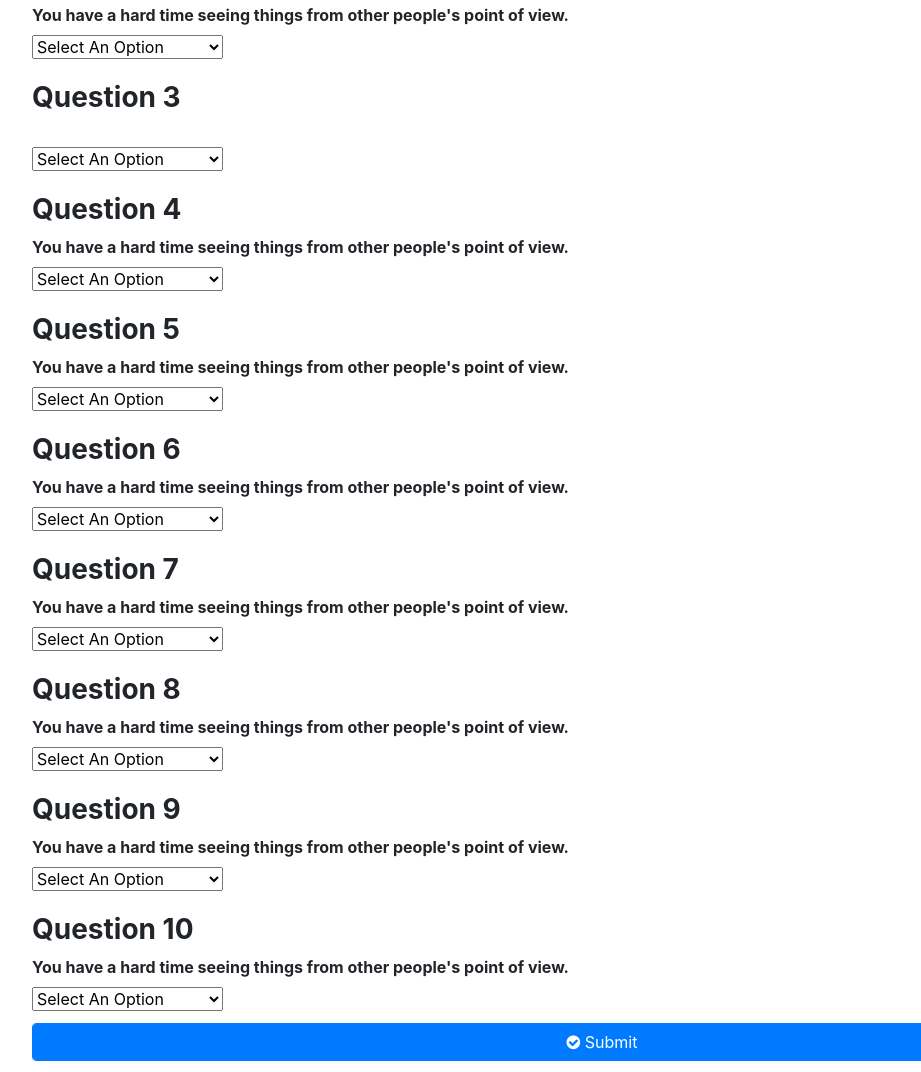
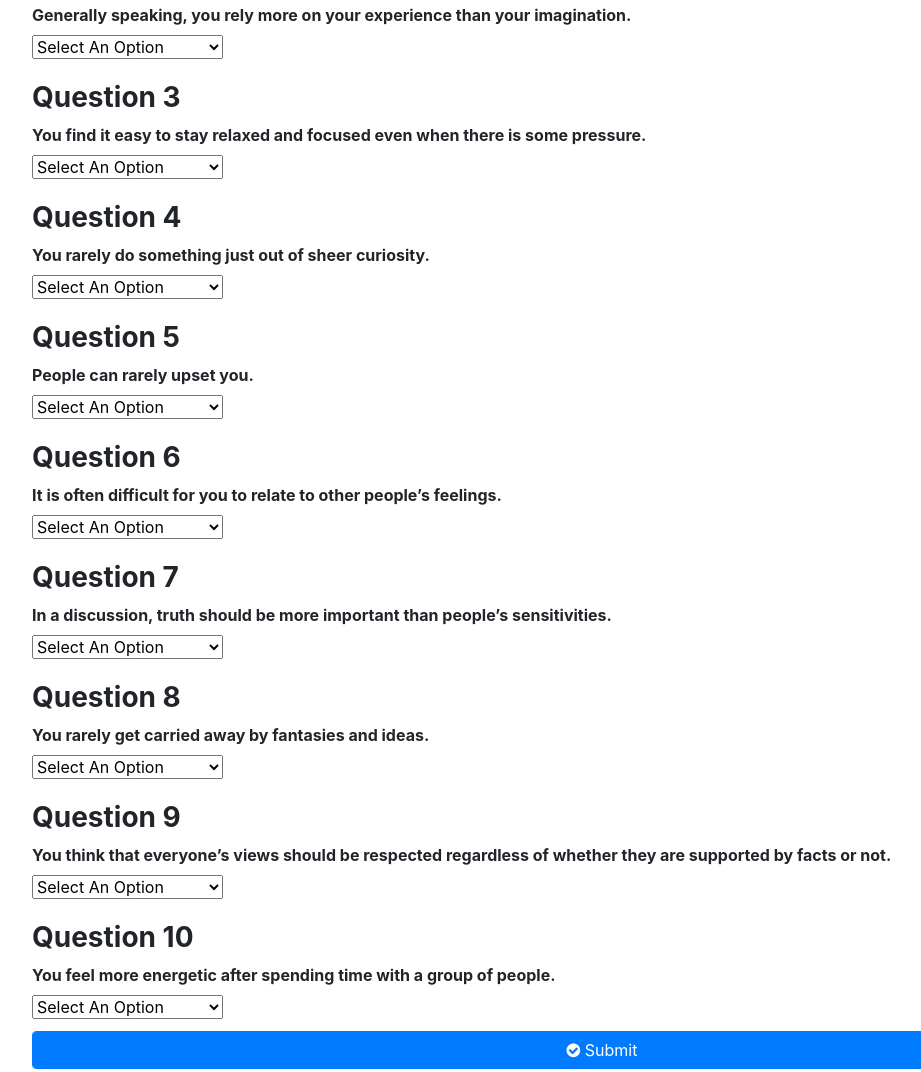
Before and after one commit to dscarlin/friend_finder, a website: page app/public/survey.html in a window 1280 px wide. Shown: the part 480-1552 px from the top of the page, without its empty margins (38-959 px from the left). Drawn offline with nearby package versions, Linux system fonts and the light colour scheme.

Commit message:
edited form html questions and ids

```diff
--- a/app/public/survey.html
+++ b/app/public/survey.html
@@ -59,8 +59,8 @@
                 <strong>Question 1</strong>
             </h3>
             <div id="questionError1"></div>
-            <label for="outdoors"><strong>Your mind is always buzzing with unexplored ideas and plans.</strong></label>
-            <select id="question1" name="outdoors" class="question bk">
+            <label for="question1"><strong>Your mind is always buzzing with unexplored ideas and plans.</strong></label>
+            <select id="question1" name="ideas" class="question bk">
                 <option value=""  disabled selected>Select An Option</option>
                 <option value="1">(Strongly Agree)</option>
                 <option value="2">(Moderately Agree)</option>
@@ -73,8 +73,8 @@
                 <strong>Question 2</strong>
             </h3>
             <div id="questionError2"></div>
-            <label for="pointOfView"><strong>You have a hard time seeing things from other people's point of view.</strong></label>
-            <select id="question2" name="pointOfView" class="question bk">
+            <label for="question2"><strong>Generally speaking, you rely more on your experience than your imagination.</strong></label>
+            <select id="question2" name="experience" class="question bk">
                 <option value="" disabled selected>Select An Option</option>
                 <option value="1">(Strongly Agree)</option>
                 <option value="2">(Moderately Agree)</option>
@@ -87,8 +87,8 @@
                 <strong>Question 3</strong>
             </h3>
             <div id="questionError3"></div>
-            <label for="pointOfView"><strong></strong></label>
-            <select id="question3" name="pointOfView" class="question bk">
+            <label for="question3"><strong>You find it easy to stay relaxed and focused even when there is some pressure.</strong></label>
+            <select id="question3" name="pressure" class="question bk">
                 <option value="" disabled selected>Select An Option</option>
                 <option value="1">(Strongly Agree)</option>
                 <option value="2">(Moderately Agree)</option>
@@ -101,8 +101,8 @@
                 <strong>Question 4</strong>
             </h3>
             <div id="questionError4"></div>
-            <label for="pointOfView"><strong>You have a hard time seeing things from other people's point of view.</strong></label>
-            <select id="question4" name="pointOfView" class="question bk">
+            <label for="question4"><strong>You rarely do something just out of sheer curiosity.</strong></label>
+            <select id="question4" name="curiosity" class="question bk">
                 <option value="" disabled selected>Select An Option</option>
                 <option value="1">(Strongly Agree)</option>
                 <option value="2">(Moderately Agree)</option>
@@ -114,8 +114,8 @@
                 <strong>Question 5</strong>
             </h3>
             <div id="questionError5"></div>
-            <label for="pointOfView"><strong>You have a hard time seeing things from other people's point of view.</strong></label>
-            <select id="question5" name="pointOfView" class="question bk">
+            <label for="question5"><strong>People can rarely upset you.</strong></label>
+            <select id="question5" name="upset" class="question bk">
                 <option value="" disabled selected>Select An Option</option>
                 <option value="1">(Strongly Agree)</option>
                 <option value="2">(Moderately Agree)</option>
@@ -127,7 +127,7 @@
                 <strong>Question 6</strong>
             </h3>
             <div id="questionError6"></div>
-            <label for="pointOfView"><strong>You have a hard time seeing things from other people's point of view.</strong></label>
+            <label for="question6"><strong>It is often difficult for you to relate to other people’s feelings.</strong></label>
             <select id="question6" name="pointOfView" class="question bk">
                 <option value="" disabled selected>Select An Option</option>
                 <option value="1">(Strongly Agree)</option>
@@ -140,7 +140,7 @@
                 <strong>Question 7</strong>
             </h3>
             <div id="questionError7"></div>
-            <label for="pointOfView"><strong>You have a hard time seeing things from other people's point of view.</strong></label>
+            <label for="question7"><strong>In a discussion, truth should be more important than people’s sensitivities.</strong></label>
             <select id="question7" name="pointOfView" class="question bk">
                 <option value="" disabled selected>Select An Option</option>
                 <option value="1">(Strongly Agree)</option>
@@ -153,7 +153,7 @@
                 <strong>Question 8</strong>
             </h3>
             <div id="questionError8"></div>
-            <label for="pointOfView"><strong>You have a hard time seeing things from other people's point of view.</strong></label>
+            <label for="question8"><strong>You rarely get carried away by fantasies and ideas.</strong></label>
             <select id="question8" name="pointOfView" class="question bk">
                 <option value="" disabled selected>Select An Option</option>
                 <option value="1">(Strongly Agree)</option>
@@ -166,7 +166,7 @@
                 <strong>Question 9</strong>
             </h3>
             <div id="questionError9"></div>
-            <label for="pointOfView"><strong>You have a hard time seeing things from other people's point of view.</strong></label>
+            <label for="question9"><strong>You think that everyone’s views should be respected regardless of whether they are supported by facts or not.</strong></label>
             <select id="question9" name="pointOfView" class="question bk">
                 <option value="" disabled selected>Select An Option</option>
                 <option value="1">(Strongly Agree)</option>
@@ -180,7 +180,7 @@
             </h3>
             <div id="questionError10"></div>
 
-            <label for="pointOfView"><strong>You have a hard time seeing things from other people's point of view.</strong></label>
+            <label for="question10"><strong>You feel more energetic after spending time with a group of people.</strong></label>
             <select id="question10" name="pointOfView"  class="question bk">
                 <option value="" disabled selected>Select An Option</option>
                 <option value="1">(Strongly Agree)</option>
@@ -189,10 +189,10 @@
                 <option value="4">(Moderately Disagree)</option>
                 <option value="5">(Strongly Disagree)</option>
             </select>
+            <button id="submit"  type="submit" class="btn btn-primary form-control mgt08" >
+                <i class="fa fa-check-circle"></i> Submit
+            </button>
         </form>
-        <button id="submit"  type="submit" class="btn btn-primary form-control mgt08" >
-            <i class="fa fa-check-circle"></i> Submit
-        </button>
         <hr>
         <a href="/api/friends">API Friends List</a>
         |
--- a/package.json
+++ b/package.json
@@ -2,7 +2,7 @@
   "name": "friend_finder",
   "version": "1.0.0",
   "description": "friend finding express app",
-  "main": "index.js",
+  "main": "server.js",
   "scripts": {
     "test": "echo \"Error: no test specified\" && exit 1",
     "start": "node server.js",
```
